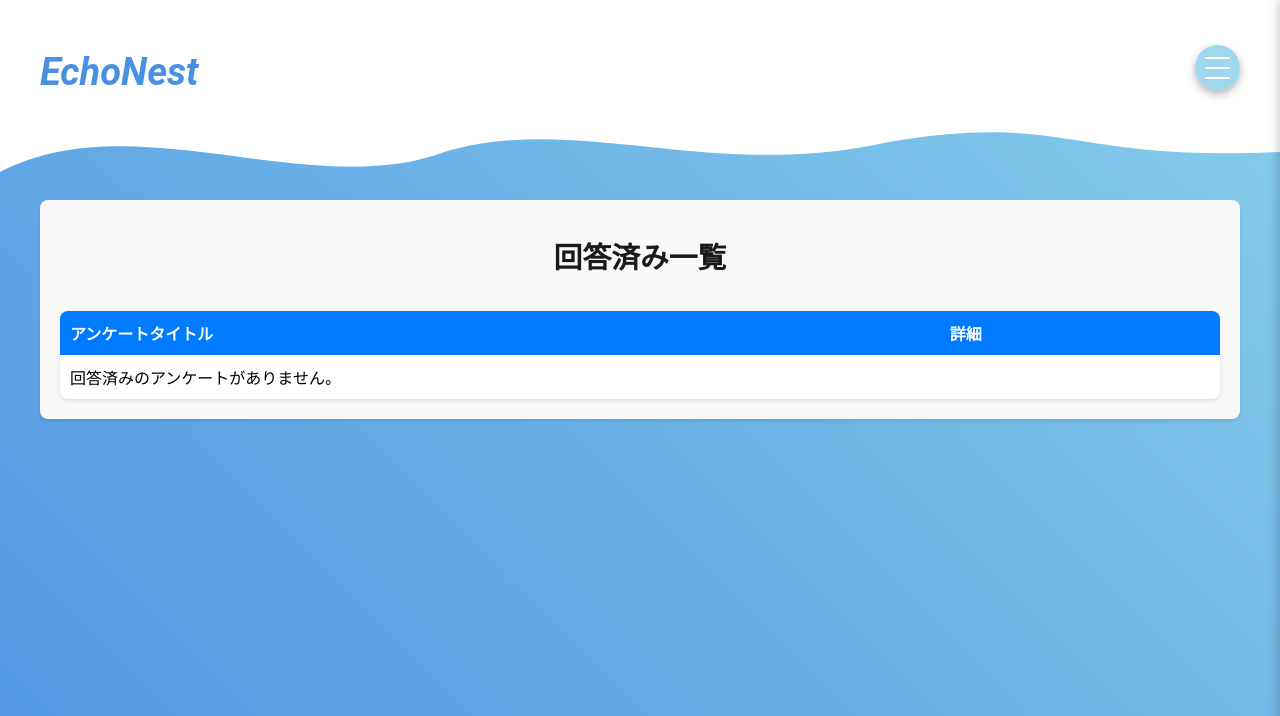
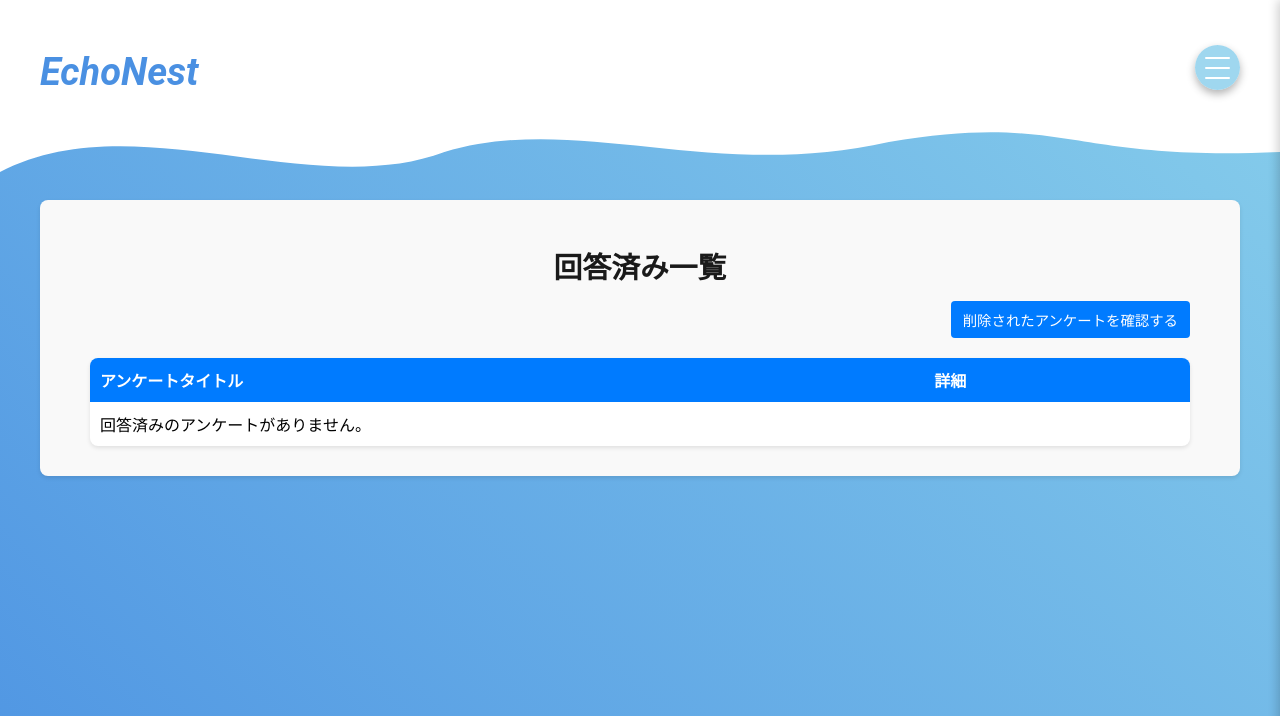
Before and after one commit to GraduationProduction2025/Echo-Nest, a Django app: page /answered/ in a window 1280 px wide. Shown: the top 716 px of the page. Run offline with Django 3.2, Linux system fonts and the light colour scheme; the visitor is signed in with stand-in values (Sample User, id 1); data that the repository does not hold is empty.

Commit message:
回答済みかつ削除済みアンケートの確認画面の作成、デザインの調整

```diff
--- a/static/css/style.css
+++ b/static/css/style.css
@@ -1375,31 +1375,35 @@
 
 /* 回答済み一覧画面 ここから */
 /* Container styling */
-.ansd-container {
+.ansd-container,
+.deleted-container {
   max-width: 1200px;
   margin: 0 auto;
-  padding: 20px;
+  padding: 30px 50px;
   background-color: #f9f9f9;
   border-radius: 8px;
   box-shadow: 0 2px 4px rgba(0, 0, 0, 0.1);
 }
 
 /* Title bar styling */
-.ansd-title-bar {
+.ansd-title-bar,
+.deleted-title-bar {
   color: white;
   padding: 15px;
   border-radius: 8px 8px 0 0;
   text-align: center;
 }
 
-.ansd-title-bar h1 {
+.ansd-title-bar h1,
+.deleted-title-bar h1 {
   margin: 0;
   font-size: 1.8rem;
   font-weight: bold;
 }
 
 /* Table styling */
-.ansd-table {
+.ansd-table,
+.deleted-table {
   width: 100%;
   border-collapse: collapse;
   margin-top: 20px;
@@ -1409,32 +1413,39 @@
   box-shadow: 0 2px 4px rgba(0, 0, 0, 0.1);
 }
 
-.ansd-table thead {
+.ansd-table thead,
+.deleted-table thead {
   background-color: #007bff;
   color: white;
 }
 
-.ansd-table thead th {
+.ansd-table thead th,
+.deleted-table thead th {
   padding: 10px;
   text-align: left;
   font-weight: bold;
 }
 
-.ansd-table tbody td {
+.ansd-table tbody td,
+.deleted-table tbody td {
   padding: 10px;
   border-bottom: 1px solid #ddd;
 }
 
-.ansd-table tbody tr:last-child td {
+.ansd-table tbody tr:last-child td,
+.deleted-table tbody tr:last-child td {
   border-bottom: none;
 }
 
-.ansd-table tbody tr:nth-child(even) {
+.ansd-table tbody tr:nth-child(even),
+.deleted-table tbody tr:nth-child(even) {
   background-color: #f2f2f2;
 }
 
 /* Button styling */
-.ansd-btn {
+.ansd-btn,
+.deleted-btn,
+.detail-btn {
   display: inline-block;
   padding: 8px 12px;
   font-size: 0.9rem;
@@ -1446,15 +1457,18 @@
   transition: background-color 0.3s ease;
 }
 
-.ansd-btn:hover {
+.ansd-btn,
+.deleted-btn {
+  display:block;
+  margin-left: auto;
+  text-align: center;
+  max-width: fit-content;
+}
+
+.ansd-btn:hover,
+.deleted-btn:hover,
+.detail-btn:hover {
   background-color: #0056b3;
 }
 
-/* Empty message styling */
-.ansd-empty-message {
-  text-align: center;
-  color: #666;
-  font-style: italic;
-  padding: 20px 0;
-}
 /* 回答済み一覧画面 ここまで */
--- a/surveys/urls.py
+++ b/surveys/urls.py
@@ -16,4 +16,5 @@
     path('complete/', views.complete, name='Answered'),
     path('delete_ques/<int:survey_id>', views.delete_ques, name='delete_ques'),
     path('answered/', views.answered, name='answered'),
+    path('deleted/', views.deleted, name='deleted'),
 ]
--- a/surveys/views.py
+++ b/surveys/views.py
@@ -423,10 +423,20 @@
 
 @login_required
 def answered(request):
-    # ログインしているユーザが回答したアンケートのみを表示
-    usersanswer = UsersAnswer.objects.filter(user = request.user)
+    # ログインしているユーザが回答したアンケートのうち削除済みでないものを表示
+    usersanswer = UsersAnswer.objects.filter(user = request.user, answered_survey__deleted_flag=False)
     listdict = {
         'title': '回答済み一覧',
         'answered': usersanswer,
     }
-    return render(request, 'surveys/answered.html', listdict)
+    return render(request, 'surveys/answered_list.html', listdict)
+
+@login_required
+def deleted(request):
+    # ログインしているユーザが回答したアンケートのうち削除済みのものを表示
+    deletedanswer = UsersAnswer.objects.filter(user = request.user, answered_survey__deleted_flag=True)
+    listdict = {
+        'title': '削除されたアンケート一覧',
+        'deleted': deletedanswer,
+    }
+    return render(request, 'surveys/deleted_list.html', listdict)
--- a/templates/surveys/answered.html
+++ b/templates/surveys/answered_list.html
@@ -11,6 +11,7 @@
     <div class="ansd-title-bar">
         <h1>{{ title }}</h1>
     </div>
+    <a class="ansd-btn" href="{% url 'templates:deleted' %}">削除されたアンケートを確認する</a>
     <div>
         <table class="ansd-table">
             <thead>
@@ -24,7 +25,7 @@
                 <tr>
                     <td>{{ answer.answered_survey.title }}</td>
                     <td>
-                        <a class="ansd-btn btn-primary" href="{% url 'templates:ag_data' answer.answered_survey.id %}">
+                        <a class="detail-btn" href="{% url 'templates:ag_data' answer.answered_survey.id %}">
                             詳細を見る
                         </a>
                     </td>
```
Also changed, not shown: templates/surveys/deleted_list.html (added, +37 -0 lines).
